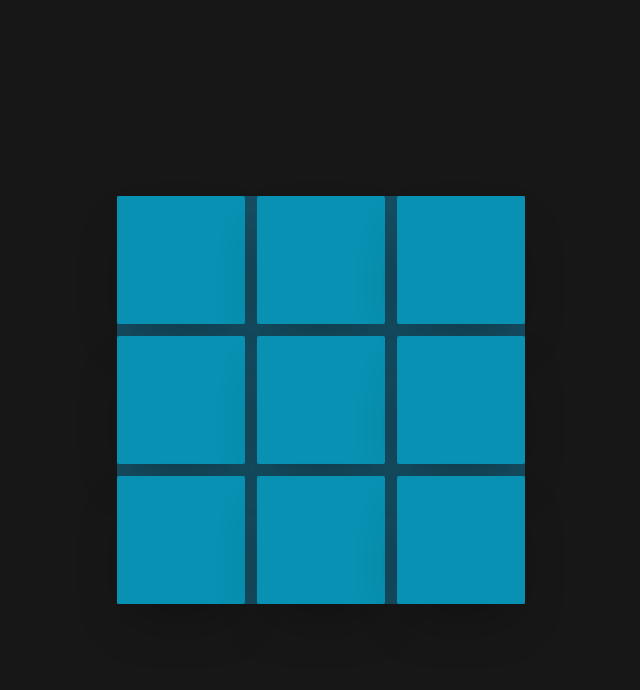
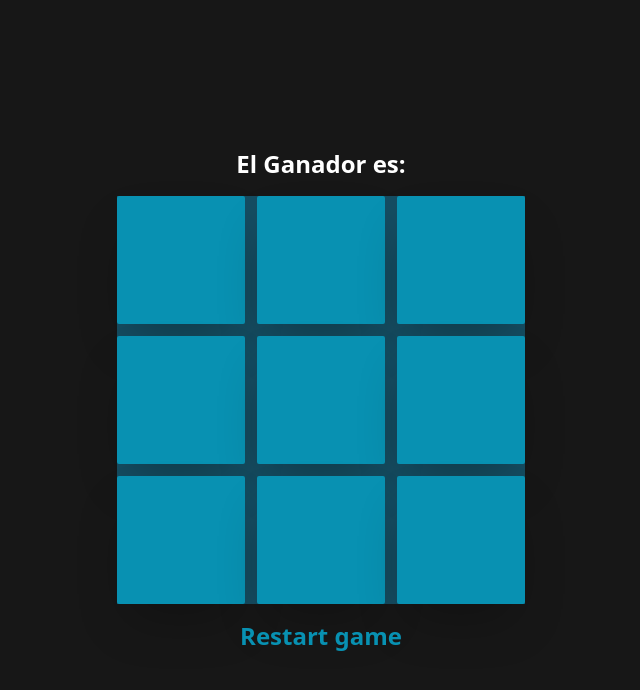
Before and after one commit to Polar502/nextjs-tic-tac-toe, a Next.js app: page /components/tablero in a window 1280 px wide. Shown: the top 690 px of the page, without its empty margins (319-959 px from the left). Built offline with nearby package versions, Linux system fonts and the light colour scheme.

Commit message:
Part 3 - 'Identify a winner and reset button'

```diff
--- a/pages/_app.js
+++ b/pages/_app.js
@@ -1,7 +1,7 @@
 import '../styles/globals.css' //Need to include to use @apply
 import Tablero from './components/tablero'
 
-function MyTicTacToe() {
+const MyTicTacToe = () => {
   return (
     <div className="flex flex-col bg-neutral-900 items-center justify-center h-screen">
       {/* Llamado del tablero */}
--- a/pages/components/cuadro.js
+++ b/pages/components/cuadro.js
@@ -1,14 +1,17 @@
-const Cuadro = ({ valor, alHacerClick }) => {
+const Cuadro = ({ valor, alHacerClick, ganadores }) => {
+  //Estilo del cuadro
+  const estiloCuadro = ganadores === true ? 'squareWinner' : 'square'
   //Estilo del valor del cuadro
-  const estilo = valor === 'X' ? 'x' : 'o'
+  const estiloValor = valor === 'X' ? 'x' : 'o'
+  //Estilo del valor ganador
+  const estiloGanador = ganadores === true ? 'ganadores' : ''
 
   return (
-    <button
-      className={`square ${estilo}`}
-      onClick={() => alHacerClick()}
-    >
-      {valor}
-    </button>
+    // contender cuadrado con el estilo del cuadrado
+    <div className={`${estiloCuadro}`} onClick={() => alHacerClick()}>
+      {/* // contender del valor con el estilo del valor contatenado con el estilo del ganador  */}
+      <div className={`${estiloValor} ${estiloGanador}`}>{valor}</div>
+    </div>
   )
 }
 
--- a/pages/components/tablero.js
+++ b/pages/components/tablero.js
@@ -6,12 +6,16 @@ const Tablero = () => {
   const [turno, setTurno] = useState('X')
   const [animacion, setAnimacion] = useState(false)
 
+  const posiciones = []
+  const ganador = []
+  const gameOver = false
+
   const pintaFigura = (indexItem) => {
     const misCuadritos = cuadros.slice()
     misCuadritos.splice(indexItem, 1, turno)
 
-    //Si el cuadro esta vacio permitir llenar
-    if (cuadros[indexItem] === '') {
+    //Si el cuadro esta vacio y el juego aun no a terminado; permitir llenar
+    if (cuadros[indexItem] === '' && gameOver === false) {
       setCuadros(misCuadritos)
       if (turno === 'X') {
         setTurno('O')
@@ -25,11 +29,64 @@ const Tablero = () => {
     }
   }
 
+  const calculaGanador = (myTablero) => {
+    const jugadasGanadoras = [
+      [0, 1, 2],
+      [3, 4, 5],
+      [6, 7, 8],
+      [0, 3, 6],
+      [1, 4, 7],
+      [2, 5, 8],
+      [0, 4, 8],
+      [2, 4, 6],
+    ]
+
+    for (
+      let indiceJugada = 0;
+      indiceJugada < jugadasGanadoras.length;
+      indiceJugada++
+    ) {
+      const [a, b, c] = jugadasGanadoras[indiceJugada]
+      if (
+        myTablero[a] &&
+        myTablero[a] === myTablero[b] &&
+        myTablero[a] === myTablero[c]
+      ) {
+        //El juego a terminado (no mas entradas)
+        gameOver = true
+        //Obtener el Ganador y las posiciones que ganaron
+        resultadoFinal(myTablero[a], jugadasGanadoras[indiceJugada])
+        return myTablero[a]
+      }
+    }
+    return ''
+  }
+
+  // Si la resltado final es diferente a vacio entonces llenar las posicioens ganadoras y el ganador
+  const resultadoFinal = (ganadorR, posicionR) => {
+    if (resultadoFinal !== null) {
+      ganador = ganadorR
+      console.log('Este es el Ganador ' + ganador)
+      posiciones = posicionR
+      console.log('Estas son las Posiciones ' + posiciones)
+    }
+  }
+
+  // Restablecer tablero con valor vacios y El gameOver en false
+  const restablecerTablero = () => {
+    gameOver = false
+    setCuadros(Array(9).fill(''))
+  }
+
   //Si animacion es True entonces sacudir de lo contario no sacudir
   const animar = animacion === true ? 'sacudirSi' : 'sacudirNo'
 
   return (
-    //Animacion sacudir si esta lleno
+    <div>
+      <div className="h1-text">
+        {'El Ganador es: ' + ganador + calculaGanador(cuadros)}
+      </div>
+      {/* Animacion sacudir si esta lleno */}
       <div className={`board ${animar}`}>
         {/* Llenado del tablero */}
         {cuadros.map((item, indexItem) => {
@@ -39,12 +96,18 @@ const Tablero = () => {
               key={indexItem}
               // valor del item del cuadro
               valor={item}
+              // Cuadros con las posiciones Ganadoras
+              ganadores={posiciones.includes(indexItem)}
               //accion al hacer click en el cuadro
               alHacerClick={() => pintaFigura(indexItem)}
             />
           )
         })}
       </div>
+      <button className="restart" onClick={() => restablecerTablero()}>
+        Restart game
+      </button>
+    </div>
   )
 }
 
--- a/styles/globals.css
+++ b/styles/globals.css
@@ -1,3 +1,6 @@
+/* Font Family from Google Fonts (Fredoka One) */
+@import url('https://fonts.googleapis.com/css2?family=Fredoka:wght@700&display=swap');
+
 @tailwind base;
 @tailwind components;
 @tailwind utilities;
@@ -8,45 +11,57 @@
 }
 
 /* Estilo del cuadrado responsivo en las siguientes dimensiones: sm, md y xl */
+/* cuadro normal sin ninguna animacion */
 .square {
-  @apply flex items-center justify-center animate-none font-bold text-7xl shadow-2xl rounded-sm bg-cyan-600 active:bg-cyan-400 hover:cursor-pointer hover:bg-opacity-75 duration-300 h-24 w-24 md:h-28 md:w-28 xl:h-32 xl:w-32;
+  @apply flex items-center justify-center animate-none shadow-2xl rounded-sm bg-cyan-600 active:bg-cyan-400 hover:cursor-pointer hover:bg-opacity-75 duration-300 h-24 w-24 md:h-28 md:w-28 xl:h-32 xl:w-32;
 }
 
-/* Estilo del valor = x */
-.x {
-  @apply text-rose-600;
+/* cuadro ganador con una animacion pulse */
+.squareWinner {
+  @apply flex items-center justify-center animate-pulse shadow-2xl rounded-sm bg-cyan-500 hover:cursor-pointer hover:bg-opacity-75 duration-300 h-24 w-24 md:h-28 md:w-28 xl:h-32 xl:w-32;
 }
 
-/* Estilo del valor = o */
-.o {
-  @apply text-lime-600;
+/* estilo del valor X */
+.x {
+  @apply text-rose-600 font-fredoka text-8xl select-none;
 }
 
+/* estilo del valor O */
+.o {
+  @apply text-lime-600 font-fredoka text-8xl select-none;
+}
+
+/* estilo del valor concatenado entre X y Ganador (animacion spin)*/
+.x.ganadores {
+  @apply animate-spin;
+}
+
+/* estilo del valor concatenado entre O y Ganador (animacion flip modificado)*/
+.o.ganadores {
+  @apply animate-flip;
+}
+/* animacion shake modificado en Tailwind.config */
 .sacudirSi {
   @apply animate-shake;
 }
 
+/* ninguna animacion (es innecesaria) */
 .sacudirNo {
   @apply animate-none;
 }
 
-/* .restart {
-  @apply text-xl text-center font-semibold text-cyan-600 hover:text-white hover:cursor-pointer p-2;
-} */
-
-/* .h1-text {
-  @apply text-xl font-semibold text-white text-center p-2;
+.restart {
+  @apply text-2xl w-full select-none text-center font-semibold text-cyan-600 hover:text-white hover:cursor-pointer p-4;
 }
 
+.h1-text {
+  @apply text-2xl w-full text-center  font-semibold text-white p-4;
+}
+/*
 .div-score {
   @apply flex flex-row items-center justify-between gap-4;
 }
 
 .div-player {
-  @apply flex flex-row items-center justify-between px-2 sm:px-4 bg-transparent rounded-md border border-b-2 border-white hover:border-b-cyan-600 w-full h-10 gap-4  items-center justify-center font-semibold text-white;
+  @apply flex flex-row items-center justify-between px-2 sm:px-4 bg-transparent rounded-md border border-b-2 border-white hover:border-b-cyan-600 w-full h-10 gap-4  font-semibold text-white;
 } */
-
-/* .square-disable {
-    @apply flex items-center justify-center animate-shake font-bold text-white text-7xl rounded-sm bg-cyan-600 hover:cursor-pointer hover:bg-opacity-75 duration-300 h-24 w-24 md:h-28 md:w-28 xl:h-32 xl:w-32;
-  }
-   */
--- a/tailwind.config.js
+++ b/tailwind.config.js
@@ -1,50 +1,91 @@
 /** @type {import('tailwindcss').Config} */
 module.exports = {
-  content:  [
-    "./pages/**/*.{js,ts,jsx,tsx}",
-    "./components/**/*.{js,ts,jsx,tsx}",
+  content: [
+    './pages/**/*.{js,ts,jsx,tsx}',
+    './components/**/*.{js,ts,jsx,tsx}',
   ],
   theme: {
     extend: {
-      animation:{
-       'shake': 'shake 0.5s cubic-bezier(.36, .07, .19, .97) both',
+      fontFamily: {
+        fredoka: ['Fredoka', 'sans-serif'],
+      },
+      animation: {
+        shake: 'shake 0.6s cubic-bezier(.36, .07, .19, .97) both',
+        bounce: 'bounce 0.6s infinite',
+        flip: 'flip 2s ease infinite',
       },
       keyframes: {
-        'shake' : {
-          '0%':{
-            transform: 'translateX(0px)'
+        shake: {
+          '0%': {
+            transform: 'translateX(0px)',
           },
-          '10%':{
-            transform: 'translateX(8px)'
+          '10%': {
+            transform: 'translateX(8px)',
           },
-          '20%':{
-            transform: 'translateX(0px)'
+          '20%': {
+            transform: 'translateX(0px)',
           },
-          '30%':{
-            transform: 'translateX(-8px)'
+          '30%': {
+            transform: 'translateX(-8px)',
           },
-          '40%':{
-            transform: 'translateX(0px)'
+          '40%': {
+            transform: 'translateX(0px)',
           },
-          '50%':{
-            transform: 'translateX(8px)'
+          '50%': {
+            transform: 'translateX(8px)',
           },
-          '60%':{
-            transform: 'translateX(0px)'
+          '60%': {
+            transform: 'translateX(0px)',
           },
-          '70%':{
-            transform: 'translateX(-8px)'
+          '70%': {
+            transform: 'translateX(-6px)',
           },
-          '80%':{
-            transform: 'translateX(0px)'
+          '80%': {
+            transform: 'translateX(0px)',
           },
-          '90%':{
-            transform: 'translateX(8px)'
+          '90%': {
+            transform: 'translateX(6px)',
           },
-          '100%':{
-            transform: 'translateX(0px)'
+          '100%': {
+            transform: 'translateX(0px)',
           },
-        }
+        },
+        bounce: {
+          '0%': {
+            transform: 'translateY(-25%)',
+            timing: 'cubic-bezier(0.8, 0, 1, 1)',
+          },
+          '50%': {
+            transform: 'translateY(0px)',
+            timing: 'cubic-bezier(0, 0, 0.2, 1)',
+          },
+          '100%': {
+            transform: 'translateY(-25%)',
+            timing: 'cubic-bezier(0.8, 0, 1, 1)',
+          },
+        },
+        flip: {
+          '0%': {
+            transform: 'perspective(10em) rotateY(0)',
+            transitionTimingFunction: 'ease-out',
+          },
+          '40%': {
+            transform: 'perspective(10em) translateZ(150px) rotateY(170deg)',
+            transitionTimingFunction: 'ease-out',
+          },
+          '50%': {
+            transform: 'perspective(10em) translateZ(150px) rotateY(190deg) scale(1)',
+            transitionTimingFunction: 'ease-in',
+          },
+          '80%': {
+            transform: 'perspective(10em) rotateY(360deg) scale(.95)',
+            transitionTimingFunction: 'ease-in',
+          },
+          '100%': {
+            transform: 'perspective(10em) scale(1)',
+            transitionTimingFunction: 'ease-in',
+          },
+        },
       },
     },
   },
```
Also changed, not shown: 1 other file (tests, documents, lock files or other folders). Lines whose indentation alone changed are shown as unchanged.
